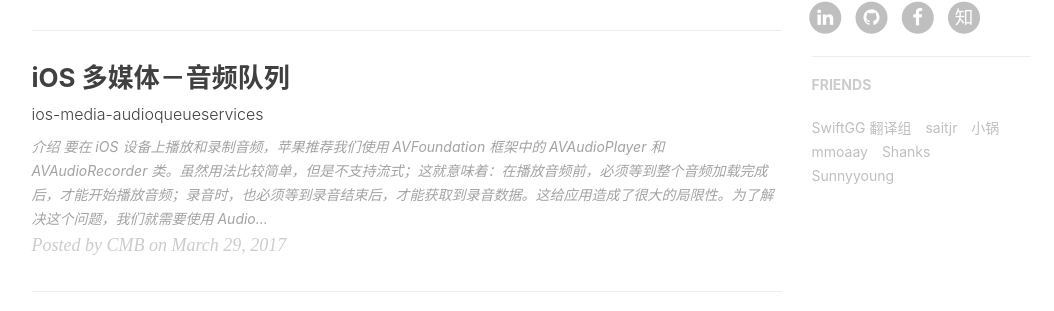
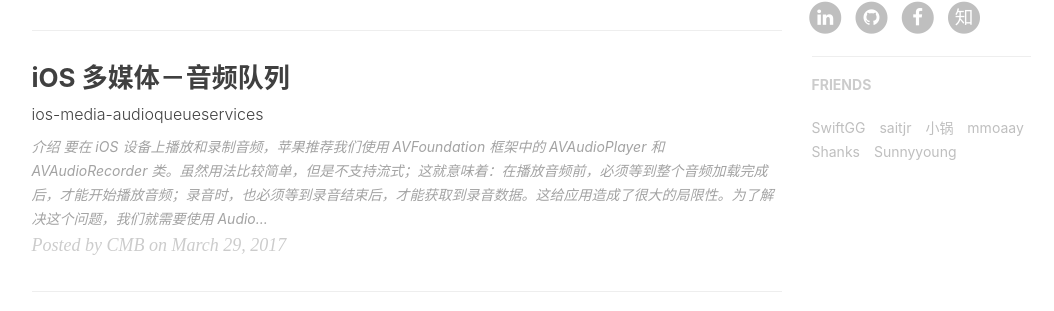
Before and after one commit to chenmingbiao/chenmingbiao.github.io, a Jekyll site: the page built from index.html, in a window 1280 px wide and 900 px high, scrolled down 789 px. Shown: the part 141-452 px from the top of the window, without its empty margins (136-1190 px from the left). Built offline with Jekyll 4.4.1, drawn with Linux system fonts in a browser that asks for light colours; nearby versions of some CDN libraries; the list of posts is cut into pages by our own code; comment, search, counter and statistics services are not loaded.

Commit message:
[Optimize] Change Footer

```diff
--- a/_config.yml
+++ b/_config.yml
@@ -77,7 +77,7 @@ service-worker: true
 # Friends
 friends: [
     {
-        title: "SwiftGG 翻译组",
+        title: "SwiftGG",
         href: "http://swift.gg/"
     },
     {
```
